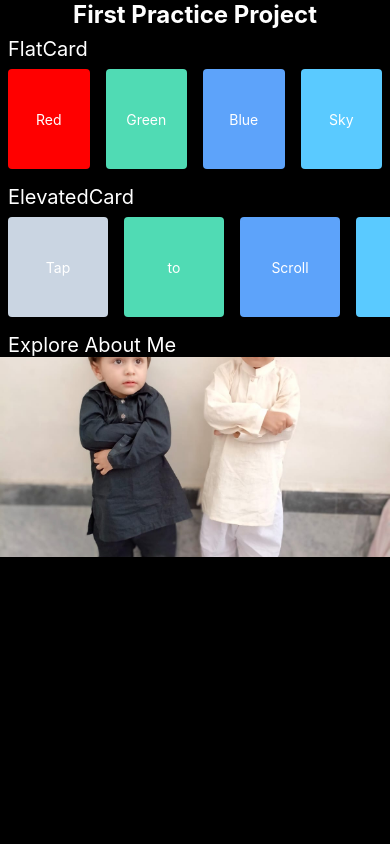
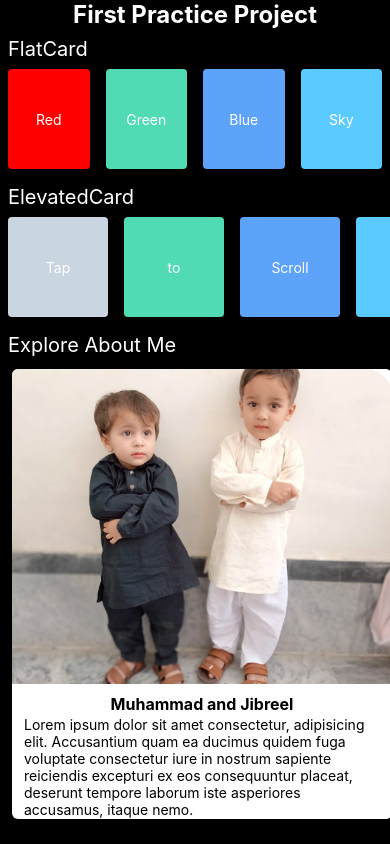
Before and after one commit to ChaudhryBassamTanvir/App-Practice-, a React Native app: screen / in a window 390 px wide. Built offline with nearby package versions, Linux system fonts and the light colour scheme.

Commit message:
updated code of APP

```diff
--- a/components/FancyCard.tsx
+++ b/components/FancyCard.tsx
@@ -6,8 +6,21 @@ const FancyCard = () => {
     <View>
       <Text style={styles.cardHeading}>Explore About Me</Text>
 
-      <View>
+      <View style={[styles.card, styles.cardElevated]}>
         <Image source={require('../assets/JJ.jpeg')} style={styles.cardImage} />
+
+        <View style={[styles.imageHeading, styles.cardBody]}>
+          <Text style={styles.imageTextHeading}>Muhammad and Jibreel</Text>
+          <View>
+            <Text style={styles.imageText}>
+              Lorem ipsum dolor sit amet consectetur, adipisicing elit.
+              Accusantium quam ea ducimus quidem fuga voluptate consectetur iure
+              in nostrum sapiente reiciendis excepturi ex eos consequuntur
+              placeat, deserunt tempore laborum iste asperiores accusamus,
+              itaque nemo.
+            </Text>
+          </View>
+        </View>
       </View>
     </View>
   );
@@ -22,10 +35,44 @@ const styles = StyleSheet.create({
     paddingTop: 8,
     color: '#FFFFFF',
   },
-  card: {},
+  imageHeading: {
+    display: 'flex',
+    justifyContent: 'center',
+    alignItems: 'center',
+    color: '#FFFFFF',
+  },
+  imageText: {color: '#000000'},
+  imageTextHeading: {
+    color: '#000000',
+    fontSize: 16,
+    fontWeight: 'bold',
+    paddingBottom: 2,
+  },
+  card: {
+    height: 450,
+    width: 380,
+    borderRadius: 6,
+    marginVertical: 12,
+    marginHorizontal: 12,
+  },
+  cardElevated: {
+    backgroundColor: '#FFFFFF',
+    elevation: 3,
+    shadowOffset: {
+      width: 1,
+      height: 1,
+    },
+  },
   cardImage: {
-    height: 200,
+    height: '70%',
     width: '100%',
-    resizeMode: 'cover', // Ensures the image scales properly
+    marginBottom: 8,
+    borderTopLeftRadius: 6,
+    borderTopRightRadius: 26,
+  },
+  cardBody: {
+    flex: 1,
+    flexGrow: 1,
+    paddingHorizontal: 12,
   },
 });
```
